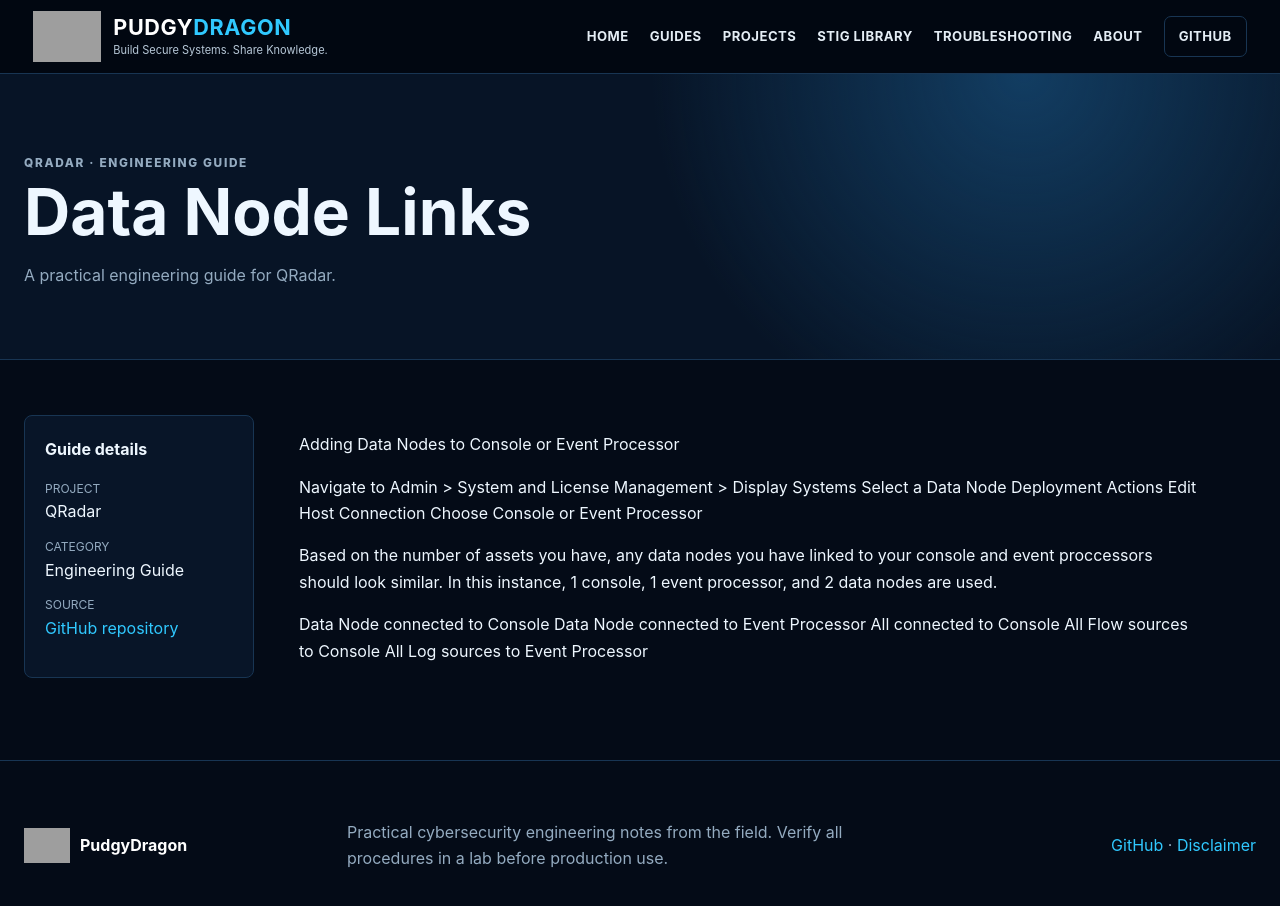
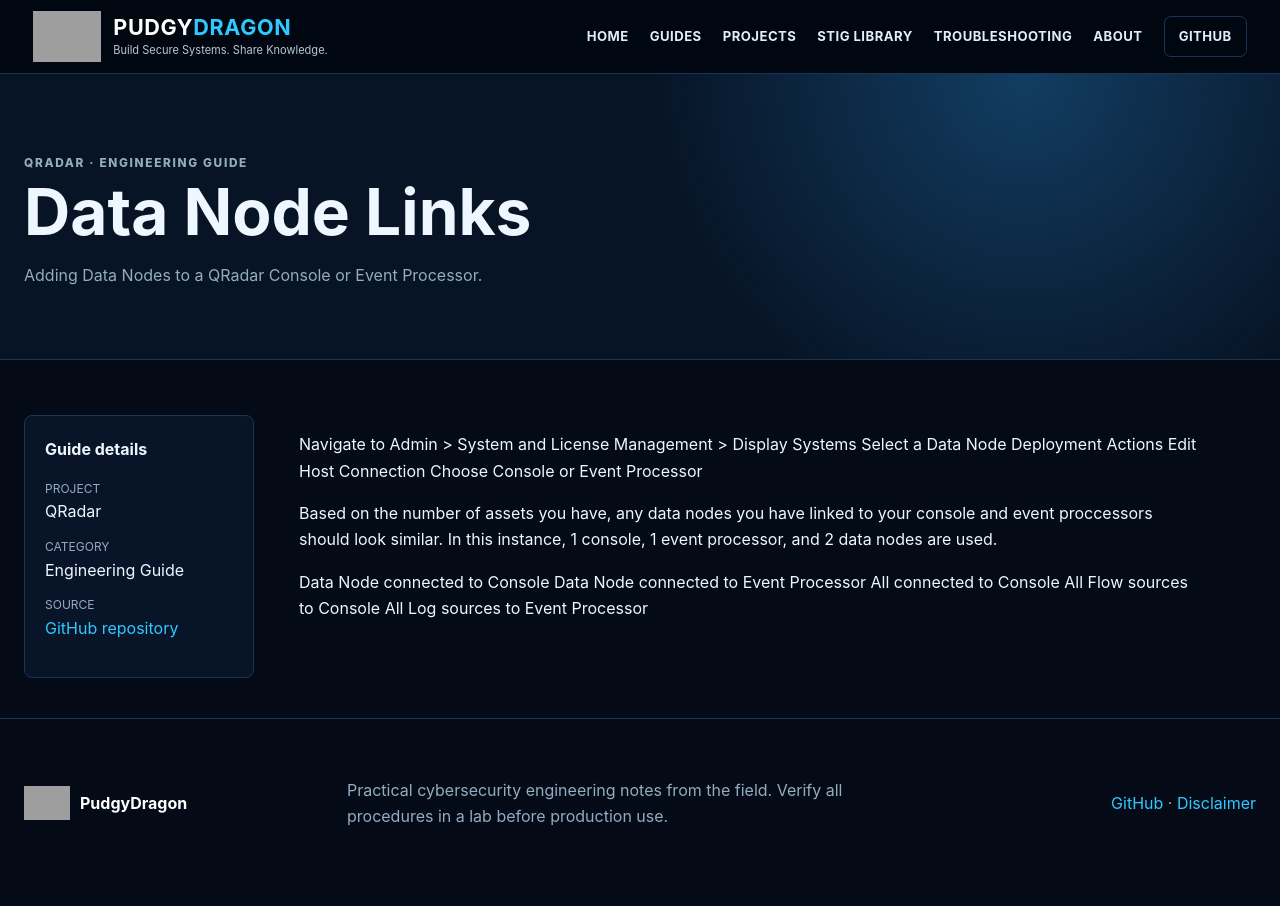
Before and after one commit to PudgyDragon/pudgydragon.github.io, a Jekyll site: the page built from _guides/qradar-guides-data-node-links.md, in a window 1280 px wide and 930 px high. Shown: the top 906 px of the window. Built offline with Jekyll 4.4.1, drawn with Linux system fonts in a browser that asks for light colours; grey boxes are pictures that could not be loaded.

Commit message:
Update qradar-guides-data-node-links.md

```diff
--- a/_guides/qradar-guides-data-node-links.md
+++ b/_guides/qradar-guides-data-node-links.md
@@ -2,11 +2,10 @@
 title: "Data Node Links"
 project: "QRadar"
 category: "Engineering Guide"
-description: "A practical engineering guide for QRadar."
+description: "Adding Data Nodes to a QRadar Console or Event Processor."
 source_url: "https://github.com/PudgyDragon/QRadar/blob/main/Guides/Data%20Node%20Links"
 ---
 
-Adding Data Nodes to Console or Event Processor
 
 Navigate to Admin > System and License Management > Display Systems
 Select a Data Node
```
